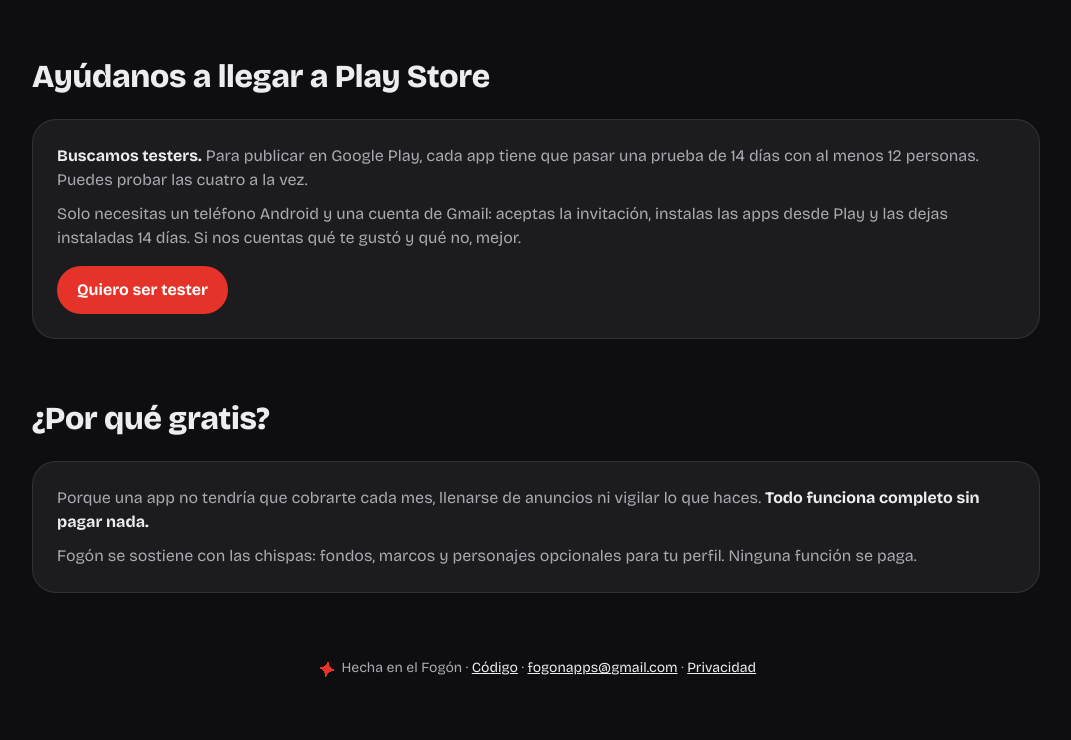
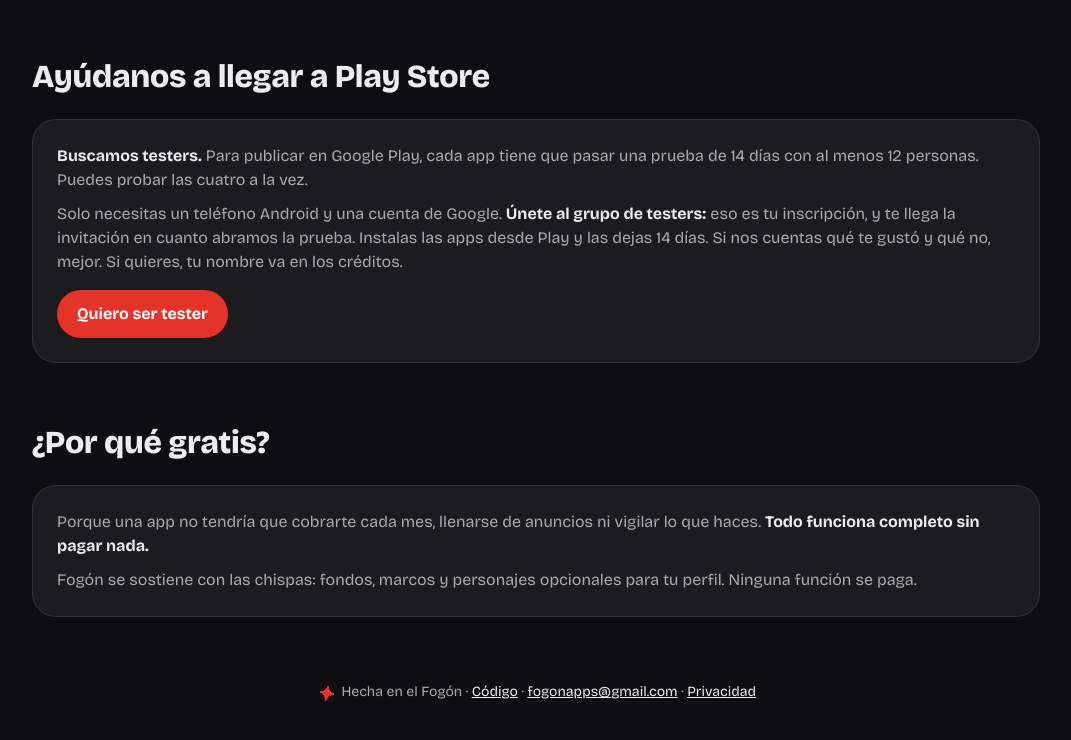
Before and after one commit to fogonapps/fogonapps.github.io, a plain HTML site: page index.html in a window 1280 px wide. Shown: the part 1274-2014 px from the top of the page, without its empty margins (104-1175 px from the left). Drawn offline with Linux system fonts and the light colour scheme; no server answers.

Commit message:
Testers: el botón lleva al grupo de Google (unirse es la inscripción)
Co-Authored-By: Claude Opus 5.5 <noreply@anthropic.com>

```diff
--- a/index.html
+++ b/index.html
@@ -135,8 +135,8 @@ footer img { width: 22px; vertical-align: middle; }
     <h2 id="t-testers">Ayúdanos a llegar a Play Store</h2>
     <div class="tarjeta">
       <p><strong>Buscamos testers.</strong> Para publicar en Google Play, cada app tiene que pasar una prueba de 14 días con al menos 12 personas. Puedes probar las cuatro a la vez.</p>
-      <p>Solo necesitas un teléfono Android y una cuenta de Gmail: aceptas la invitación, instalas las apps desde Play y las dejas instaladas 14 días. Si nos cuentas qué te gustó y qué no, mejor.</p>
-      <p><a class="boton" style="--t1:#E5332A;color:#fff;margin-top:6px" href="mailto:fogonapps@gmail.com?subject=Quiero%20ser%20tester%20de%20Fog%C3%B3n&amp;body=Mi%20correo%20de%20Gmail%20para%20la%20prueba%3A%20">Quiero ser tester</a></p>
+      <p>Solo necesitas un teléfono Android y una cuenta de Google. <strong>Únete al grupo de testers:</strong> eso es tu inscripción, y te llega la invitación en cuanto abramos la prueba. Instalas las apps desde Play y las dejas 14 días. Si nos cuentas qué te gustó y qué no, mejor. Si quieres, tu nombre va en los créditos.</p>
+      <p><a class="boton" style="--t1:#E5332A;color:#fff;margin-top:6px" href="https://groups.google.com/g/testers-fogon">Quiero ser tester</a></p>
     </div>
   </section>
 
```
